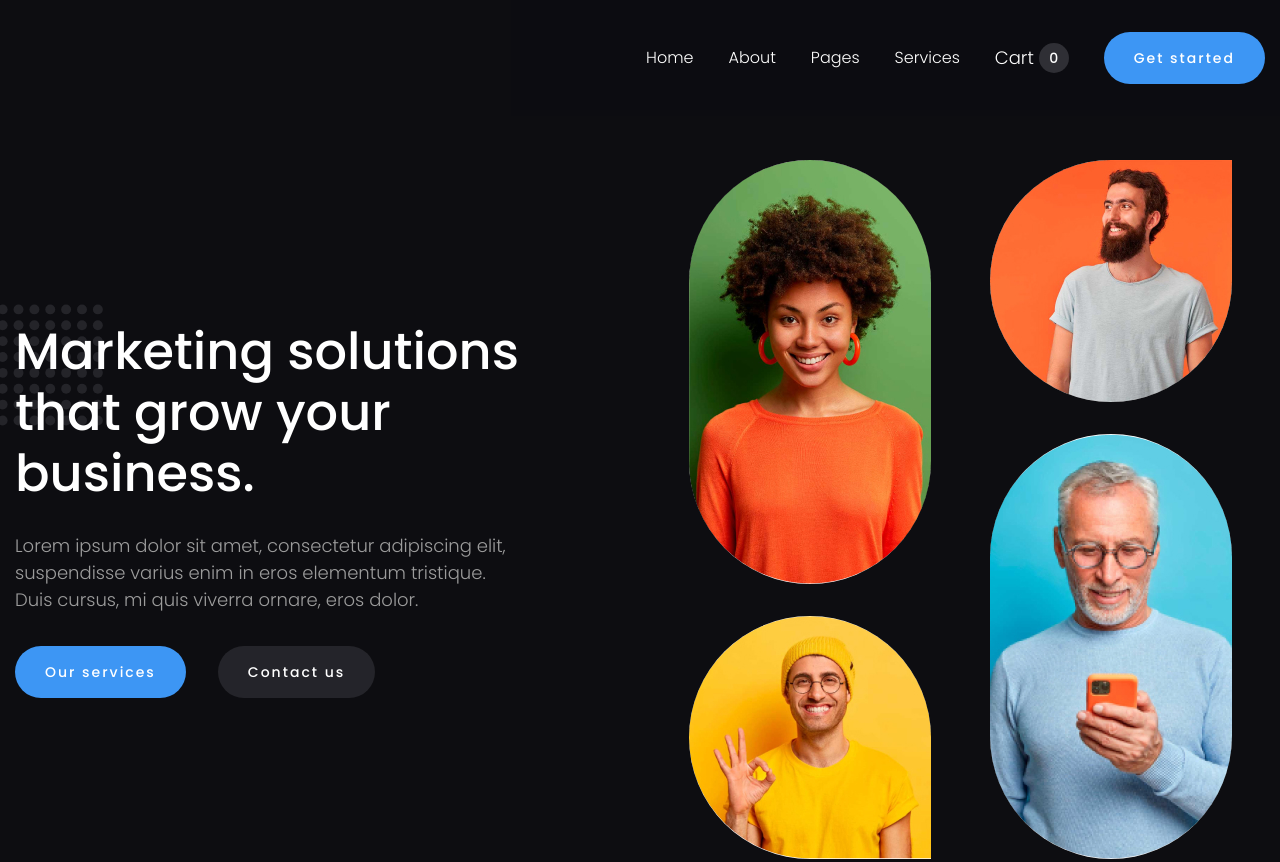
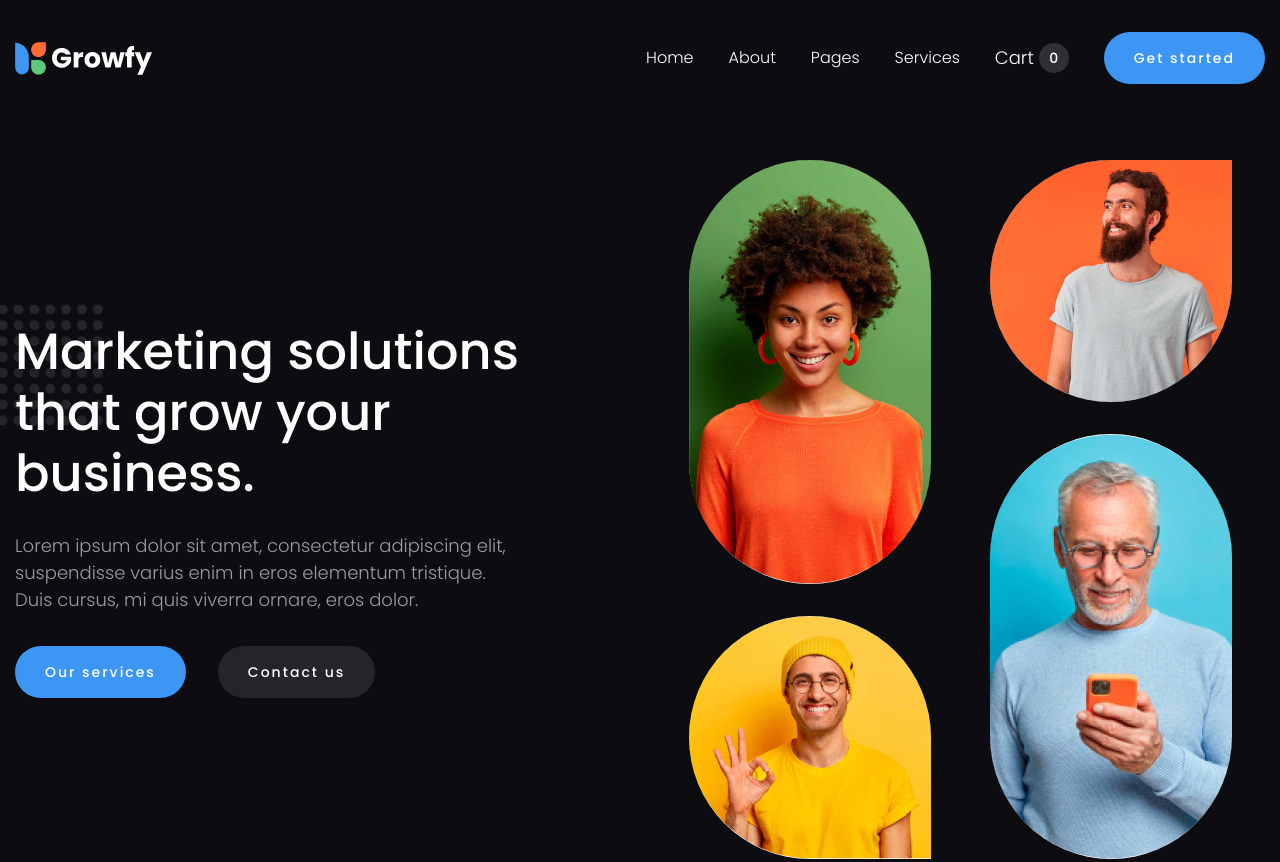
Before and after one commit to BohachRoman/Growfy, a plain HTML site: page index.html in a window 1280 px wide. Shown: the top 862 px of the page. Drawn offline with Linux system fonts and the light colour scheme; the site is published under a folder, as on GitHub Pages, so addresses that start at the root find nothing.

Commit message:
Add files via upload

```diff
--- a/index.html
+++ b/index.html
@@ -13,8 +13,7 @@
       <header class="header">
          <div class="header__container">
             <a href="" class="header__logo">
-               <img src="/img/logo.svg" alt="">
-            </a>
+               <img src="img/logo.svg" alt="Logo"></a>
             <nav class="heder__menu menu">
                <div class="menu__body">
                   <ul class="menu__list">
```
